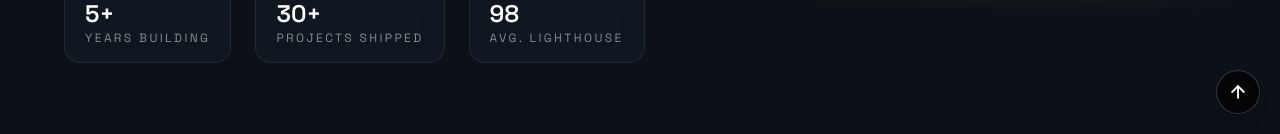
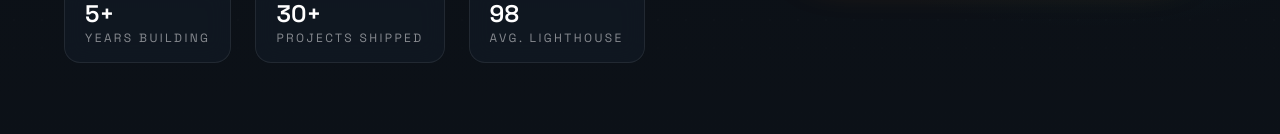
Before and after one commit to msmubassir/msmubassir.github.io, a Next.js app: page / in a window 1280 px wide. Shown: the part 666-800 px from the top of the page. Built offline with nearby package versions, Linux system fonts and the light colour scheme.

Commit message:
Show top button only after scrolling

```diff
--- a/src/app/page.tsx
+++ b/src/app/page.tsx
@@ -1,9 +1,10 @@
 "use client";
 
-import { useState } from "react";
+import { useEffect, useState } from "react";
 
 export default function Home() {
   const [formStatus, setFormStatus] = useState<"idle" | "sending" | "sent" | "error">("idle");
+  const [showTopButton, setShowTopButton] = useState(false);
   const stats = [
     { label: "Years Building", value: "5+" },
     { label: "Projects Shipped", value: "30+" },
@@ -63,6 +64,16 @@ export default function Home() {
         "Strengthened fundamentals in HTML, CSS, JavaScript, and TypeScript through iterative practice.",
     },
   ];
+
+  useEffect(() => {
+    const onScroll = () => {
+      setShowTopButton(window.scrollY > 240);
+    };
+
+    onScroll();
+    window.addEventListener("scroll", onScroll, { passive: true });
+    return () => window.removeEventListener("scroll", onScroll);
+  }, []);
 
   return (
     <div className="relative">
@@ -483,10 +494,12 @@ export default function Home() {
         </section>
       </main>
 
-      <a
-        href="#"
+      {showTopButton && (
+        <button
+          type="button"
           aria-label="Go to top"
           title="Go to top"
+          onClick={() => window.scrollTo({ top: 0, behavior: "smooth" })}
           className="fixed bottom-5 right-5 z-30 flex h-11 w-11 items-center justify-center rounded-full border border-white/20 bg-black/70 text-white shadow-lg backdrop-blur transition hover:border-white/40 hover:bg-black/90"
         >
           <svg
@@ -502,7 +515,8 @@ export default function Home() {
             <path d="M12 19V5" />
             <path d="m5 12 7-7 7 7" />
           </svg>
-      </a>
+        </button>
+      )}
 
       <footer className="border-t border-white/5 px-4 py-8 sm:px-6">
         <div className="mx-auto flex w-full max-w-6xl flex-col items-center justify-between gap-2 text-center text-xs uppercase tracking-[0.2em] text-white/50 md:flex-row md:gap-4 md:text-left">
```
Lines whose indentation alone changed are shown as unchanged.
